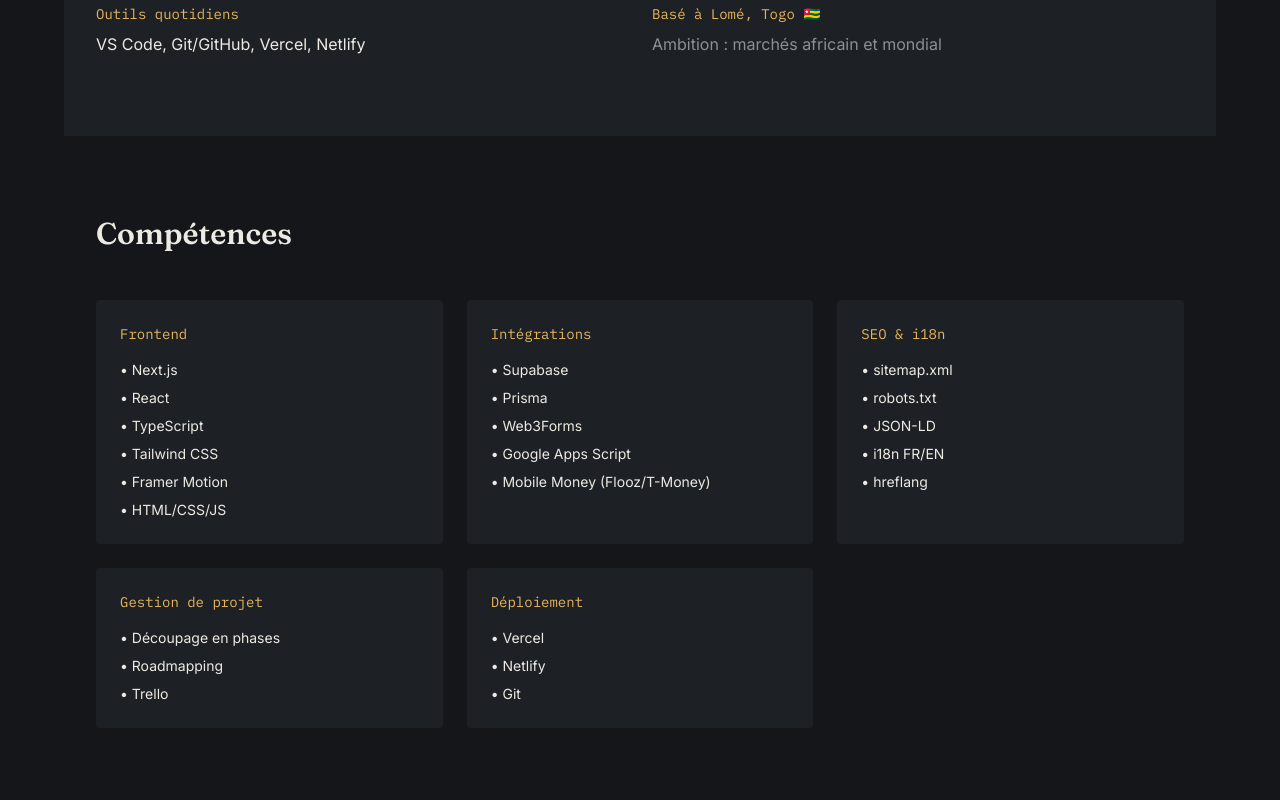
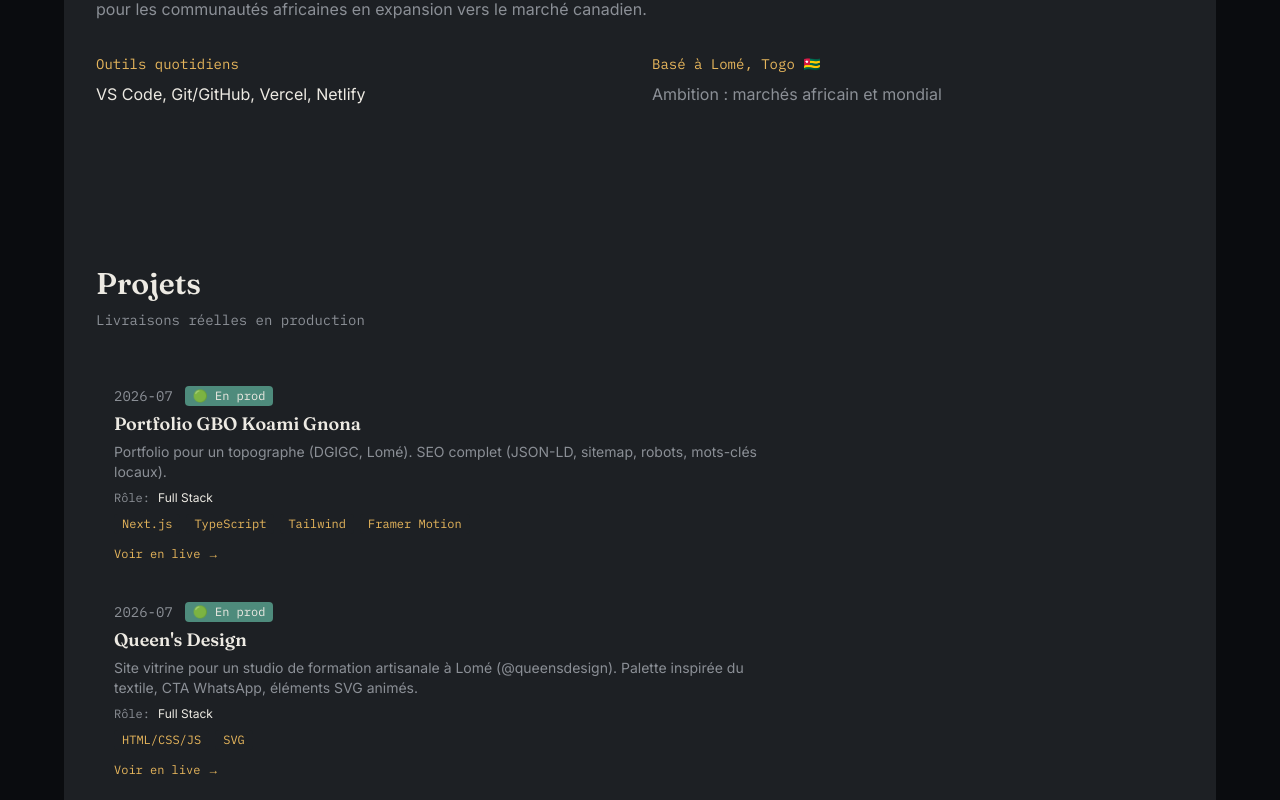
Before and after one commit to flex68016-del/me, a Next.js app: page /1 in a window 1280 px wide. Shown: the part 1120-1920 px from the top of the page. Built offline with nearby package versions, Linux system fonts and the light colour scheme.

Commit message:
Design: apply distinctive-web-design (palette africaine, badge livraisons, suppression Skills) + Security: add CSP headers in next.config.ts

```diff
--- a/app/[locale]/page.tsx
+++ b/app/[locale]/page.tsx
@@ -80,6 +80,12 @@
             <p className="mt-6 text-lg text-[#8B8F96] max-w-2xl">
               {t.hero.subtitle}
             </p>
+            <div className="mt-4 inline-flex items-center gap-2 bg-[#1D2024] px-3 py-1.5 rounded-full border border-[#4E8B7C]/30">
+              <span className="text-sm">🟢</span>
+              <span className="font-mono text-sm text-[#4E8B7C]">
+                {projects.filter(p => p.status === 'prod').length} livraisons en prod
+              </span>
+            </div>
             <div className="mt-8 flex flex-wrap gap-4">
               <a
                 href="#projects"
@@ -141,64 +147,6 @@
               </h3>
               <p className="text-[#8B8F96] mt-1">{t.about.ambition}</p>
             </div>
-          </div>
-        </motion.div>
-      </section>
-
-      {/* COMPÉTENCES */}
-      <section id="skills" className="py-20 px-4 sm:px-6 lg:px-8 max-w-6xl mx-auto">
-        <motion.div
-          initial={{ opacity: 0, y: 20 }}
-          whileInView={{ opacity: 1, y: 0 }}
-          viewport={{ once: true }}
-          transition={{ duration: 0.5 }}
-        >
-          <h2 className="font-serif text-3xl font-semibold text-[#EDEAE3] mb-12">
-            {t.skills.title}
-          </h2>
-          <div className="grid md:grid-cols-2 lg:grid-cols-3 gap-6">
-            {[
-              {
-                title: t.skills.frontend,
-                items: ['Next.js', 'React', 'TypeScript', 'Tailwind CSS', 'Framer Motion', 'HTML/CSS/JS'],
-              },
-              {
-                title: t.skills.integrations,
-                items: ['Supabase', 'Prisma', 'Web3Forms', 'Google Apps Script', 'Mobile Money (Flooz/T-Money)'],
-              },
-              {
-                title: t.skills.seo_i18n,
-                items: ['sitemap.xml', 'robots.txt', 'JSON-LD', 'i18n FR/EN', 'hreflang'],
-              },
-              {
-                title: t.skills.pm,
-                items: ['Découpage en phases', 'Roadmapping', 'Trello'],
-              },
-              {
-                title: t.skills.deployment,
-                items: ['Vercel', 'Netlify', 'Git'],
-              },
-            ].map((skillGroup, index) => (
-              <motion.div
-                key={skillGroup.title}
-                initial={{ opacity: 0, y: 20 }}
-                whileInView={{ opacity: 1, y: 0 }}
-                viewport={{ once: true }}
-                transition={{ duration: 0.5, delay: index * 0.1 }}
-                className="bg-[#1D2024] p-6 rounded"
-              >
-                <h3 className="font-mono text-sm text-[#E7B65C] mb-4">
-                  {skillGroup.title}
-                </h3>
-                <ul className="space-y-2">
-                  {skillGroup.items.map((item) => (
-                    <li key={item} className="text-[#EDEAE3] text-sm">
-                      • {item}
-                    </li>
-                  ))}
-                </ul>
-              </motion.div>
-            ))}
           </div>
         </motion.div>
       </section>
--- a/app/globals.css
+++ b/app/globals.css
@@ -1,12 +1,14 @@
 @import "tailwindcss";
 
 :root {
-  --color-bg-main: #14161A;
-  --color-bg-card: #1D2024;
-  --color-text-main: #EDEAE3;
-  --color-accent-primary: #E7B65C;
-  --color-accent-secondary: #4E8B7C;
-  --color-accent-in-progress: #C4622D;
+  --color-void: #0A0C0F;
+  --color-surface: #14161A;
+  --color-paper: #1D2024;
+  --color-gold-dust: #E7B65C;
+  --color-savanna: #4E8B7C;
+  --color-ember: #C4622D;
+  --color-ink: #EDEAE3;
+  --color-mist: #8B8F96;
 
   --font-fraunces: var(--font-fraunces);
   --font-inter: var(--font-inter);
@@ -14,12 +16,13 @@
 }
 
 @theme inline {
-  --color-bg-main: var(--color-bg-main);
-  --color-bg-card: var(--color-bg-card);
-  --color-text-main: var(--color-text-main);
-  --color-accent-primary: var(--color-accent-primary);
-  --color-accent-secondary: var(--color-accent-secondary);
-  --color-accent-in-progress: var(--color-accent-in-progress);
+  --color-bg-main: var(--color-void);
+  --color-bg-card: var(--color-paper);
+  --color-text-main: var(--color-ink);
+  --color-accent-primary: var(--color-gold-dust);
+  --color-accent-secondary: var(--color-savanna);
+  --color-accent-in-progress: var(--color-ember);
+  --color-text-muted: var(--color-mist);
 
   --font-serif: var(--font-fraunces);
   --font-sans: var(--font-inter);
--- a/components/JournalEntry.tsx
+++ b/components/JournalEntry.tsx
@@ -54,6 +54,14 @@
     }
   };
 
+  const badgeVariants = {
+    hidden: { scale: 1 },
+    visible: {
+      scale: [1, 1.05, 1],
+      transition: { duration: 0.5, delay: index * 0.1 + 0.3 }
+    }
+  };
+
   return (
     <motion.div
       variants={isHero ? variants : undefined}
@@ -65,9 +73,14 @@
         <span className="font-mono text-sm text-[#8B8F96] flex-shrink-0">
           {date}
         </span>
-        <span className={`${config.color} text-xs px-2 py-0.5 rounded font-mono flex-shrink-0`}>
+        <motion.span
+          variants={isHero ? badgeVariants : undefined}
+          initial={isHero ? 'hidden' : undefined}
+          animate={isHero ? 'visible' : undefined}
+          className={`${config.color} text-xs px-2 py-0.5 rounded font-mono flex-shrink-0`}
+        >
           {config.icon} {config.label}
-        </span>
+        </motion.span>
       </div>
 
       <h3 className="font-serif text-lg font-semibold mt-1 text-[#EDEAE3]">
--- a/next.config.ts
+++ b/next.config.ts
@@ -2,6 +2,47 @@
 
 const nextConfig: NextConfig = {
   allowedDevOrigins: ['127.0.0.1'],
+  async headers() {
+    return [
+      {
+        source: '/:path*',
+        headers: [
+          {
+            key: 'X-DNS-Prefetch-Control',
+            value: 'on'
+          },
+          {
+            key: 'Strict-Transport-Security',
+            value: 'max-age=63072000; includeSubDomains; preload'
+          },
+          {
+            key: 'X-Frame-Options',
+            value: 'SAMEORIGIN'
+          },
+          {
+            key: 'X-Content-Type-Options',
+            value: 'nosniff'
+          },
+          {
+            key: 'X-XSS-Protection',
+            value: '1; mode=block'
+          },
+          {
+            key: 'Referrer-Policy',
+            value: 'strict-origin-when-cross-origin'
+          },
+          {
+            key: 'Content-Security-Policy',
+            value: "default-src 'self'; script-src 'self' 'unsafe-eval' 'unsafe-inline' https://www.googletagmanager.com; style-src 'self' 'unsafe-inline'; img-src 'self' data: https:; font-src 'self' data:; connect-src 'self' https://www.google-analytics.com; frame-src 'self' https://www.youtube.com;"
+          },
+          {
+            key: 'Permissions-Policy',
+            value: 'camera=(), microphone=(), geolocation=()'
+          }
+        ]
+      }
+    ]
+  }
 };
 
 export default nextConfig;
```
Also changed, not shown: 1 other file (tests, documents, lock files or other folders).
